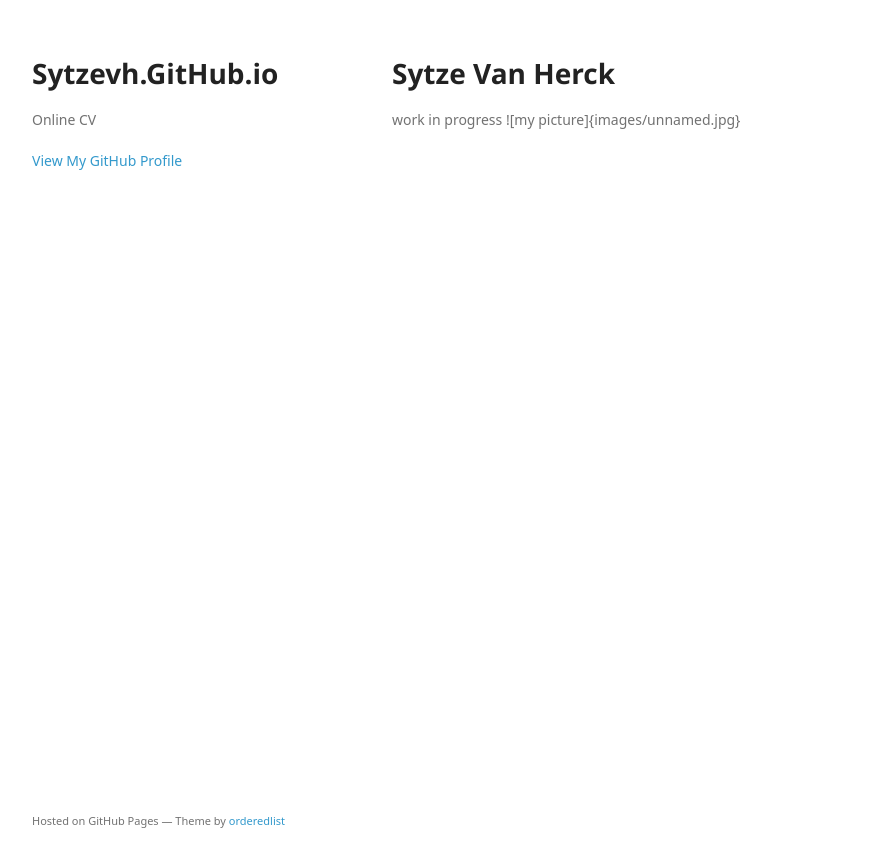
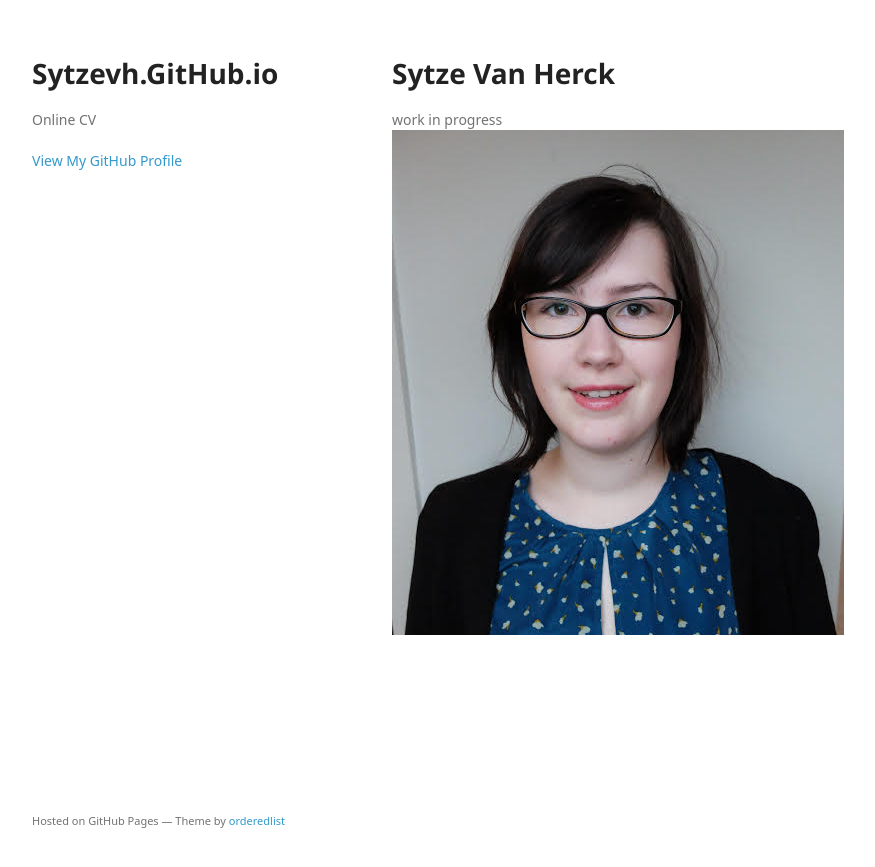
Before and after one commit to sytzevh/sytzevh.github.io, a Jekyll site: the page built from index.md, in a window 1280 px wide. Shown: the top 867 px of the page, without its empty margins (178-1053 px from the left). Built offline with Jekyll 4.4.1, drawn with Linux system fonts in a browser that asks for light colours; some web fonts are replaced.

Commit message:
round brackets

```diff
--- a/index.md
+++ b/index.md
@@ -3,4 +3,4 @@
 ---
 # Sytze Van Herck
 work in progress
-![my picture]{images/unnamed.jpg}
+![my picture](images/unnamed.jpg)
```
